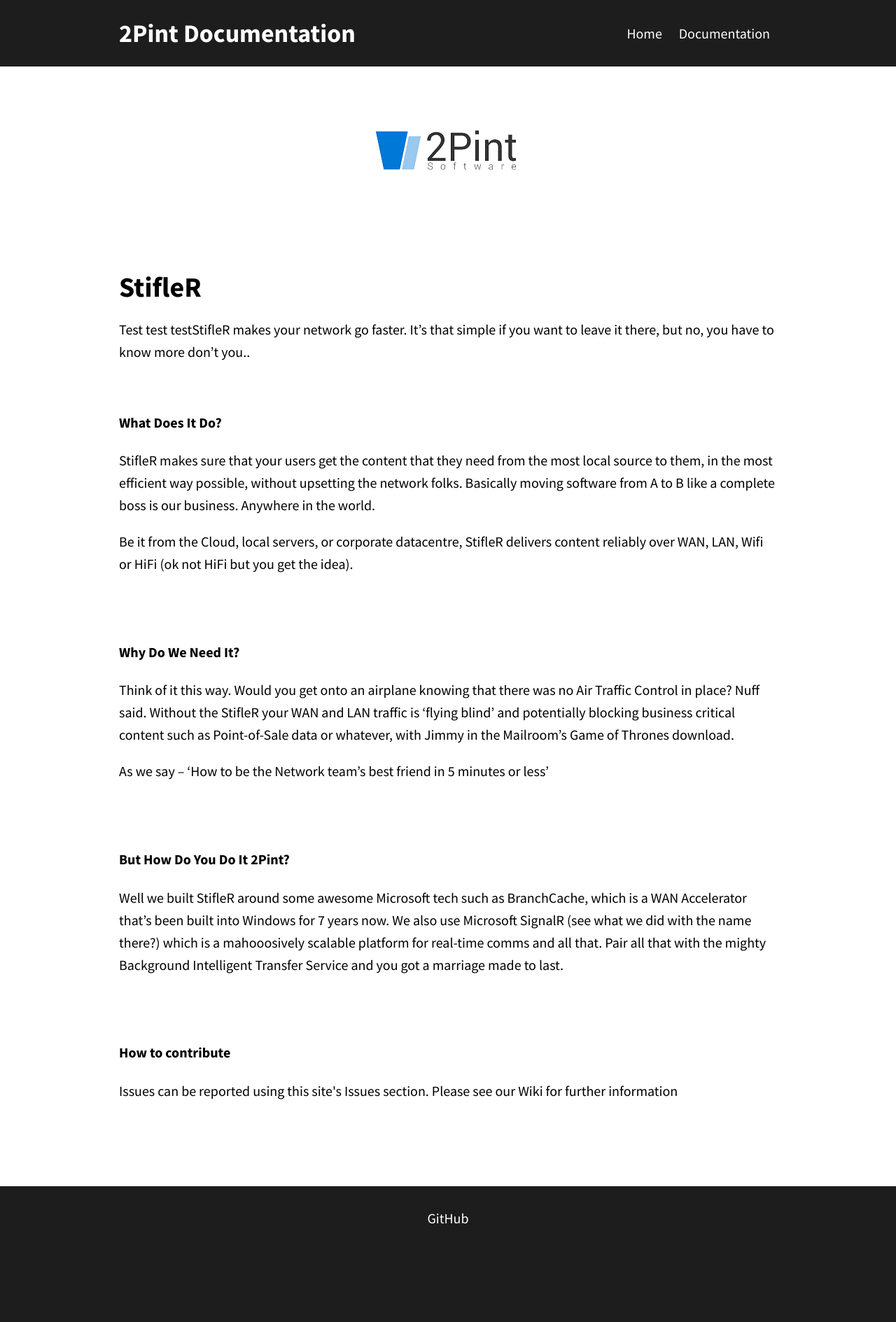
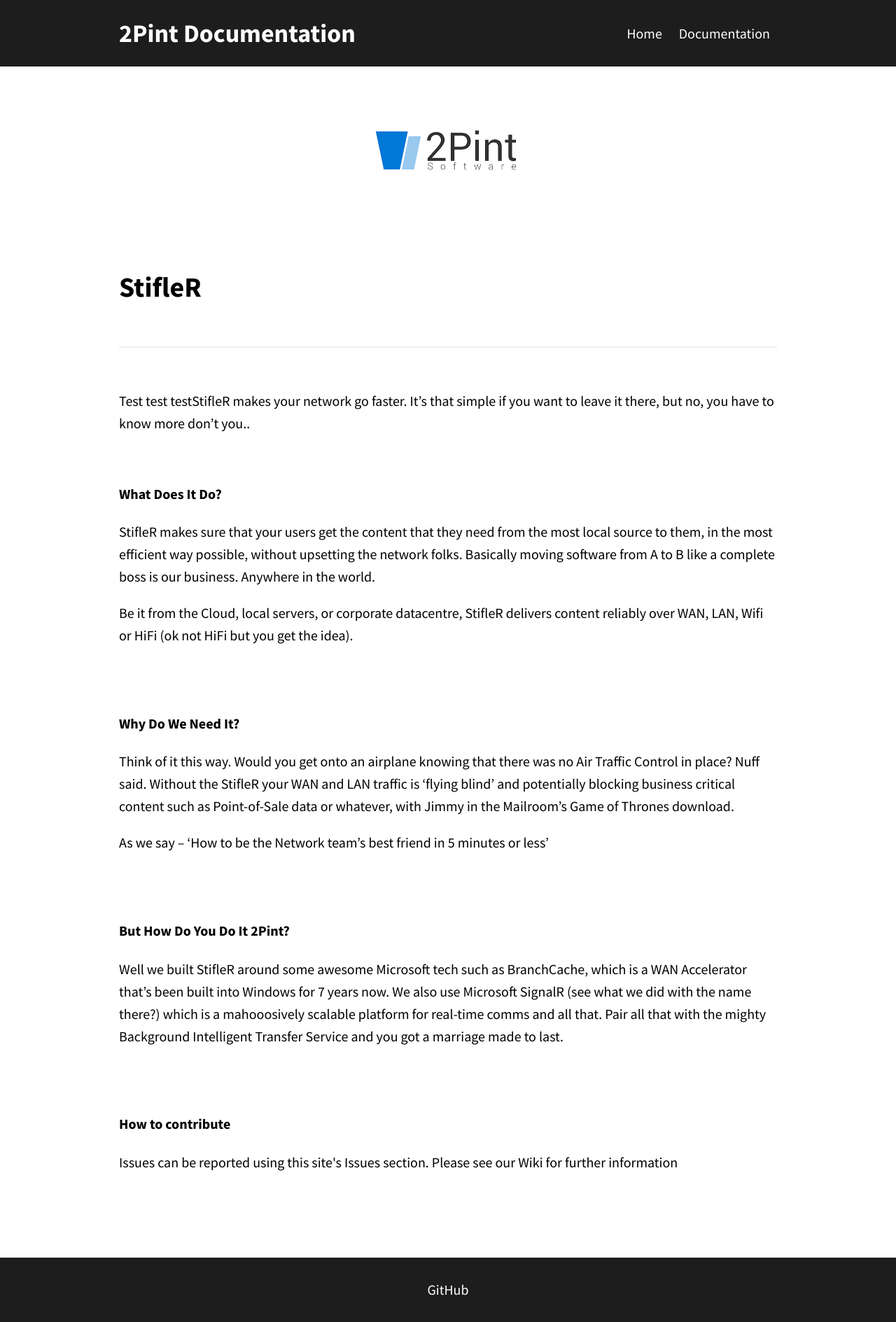
Before and after one commit to RoseSmithTest/2PintTest.github.io, a Jekyll site: the page built from index.html, in a window 1280 px wide. Shown: the whole page at 70% size. Built offline with Jekyll 4.4.1, drawn with Linux system fonts in a browser that asks for light colours; before the commit the page ends 1787 px from its top, so only the background shows below that.

```diff
--- a/index.html
+++ b/index.html
@@ -12,7 +12,7 @@ navigation_weight: 1
 </div>
 <div class="container">
 	<div class="columns spacing">
-		<h1><strong>StifleR</strong></h1>
+		<h1><strong>StifleR</strong></h1><hr>
 <p>Test test testStifleR makes your network go faster. It’s that simple if you want to leave it there, but no, you have to know more don’t you..</P
 		<br><br>
 		<h4>What Does It Do?</h4>
```
